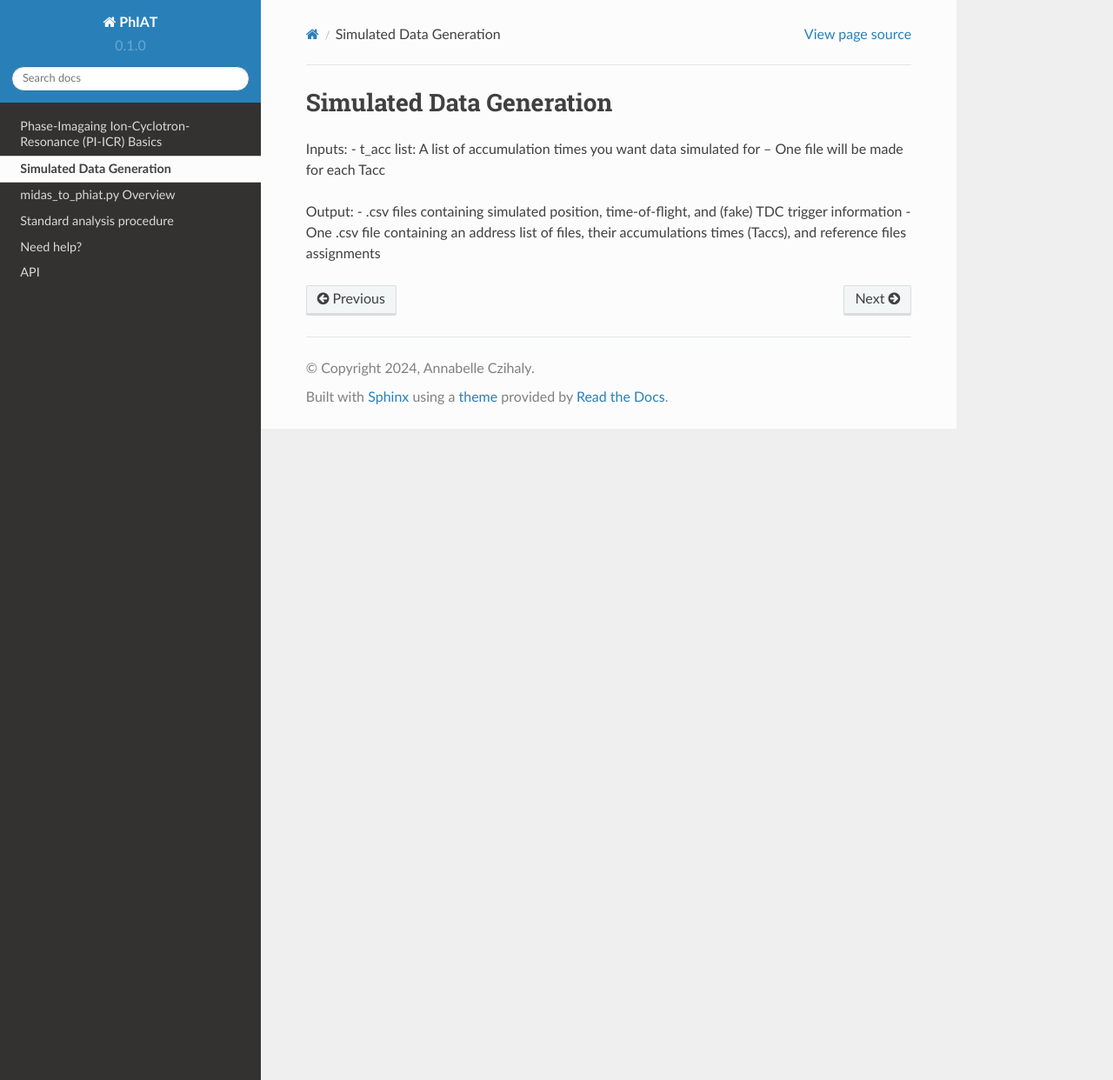
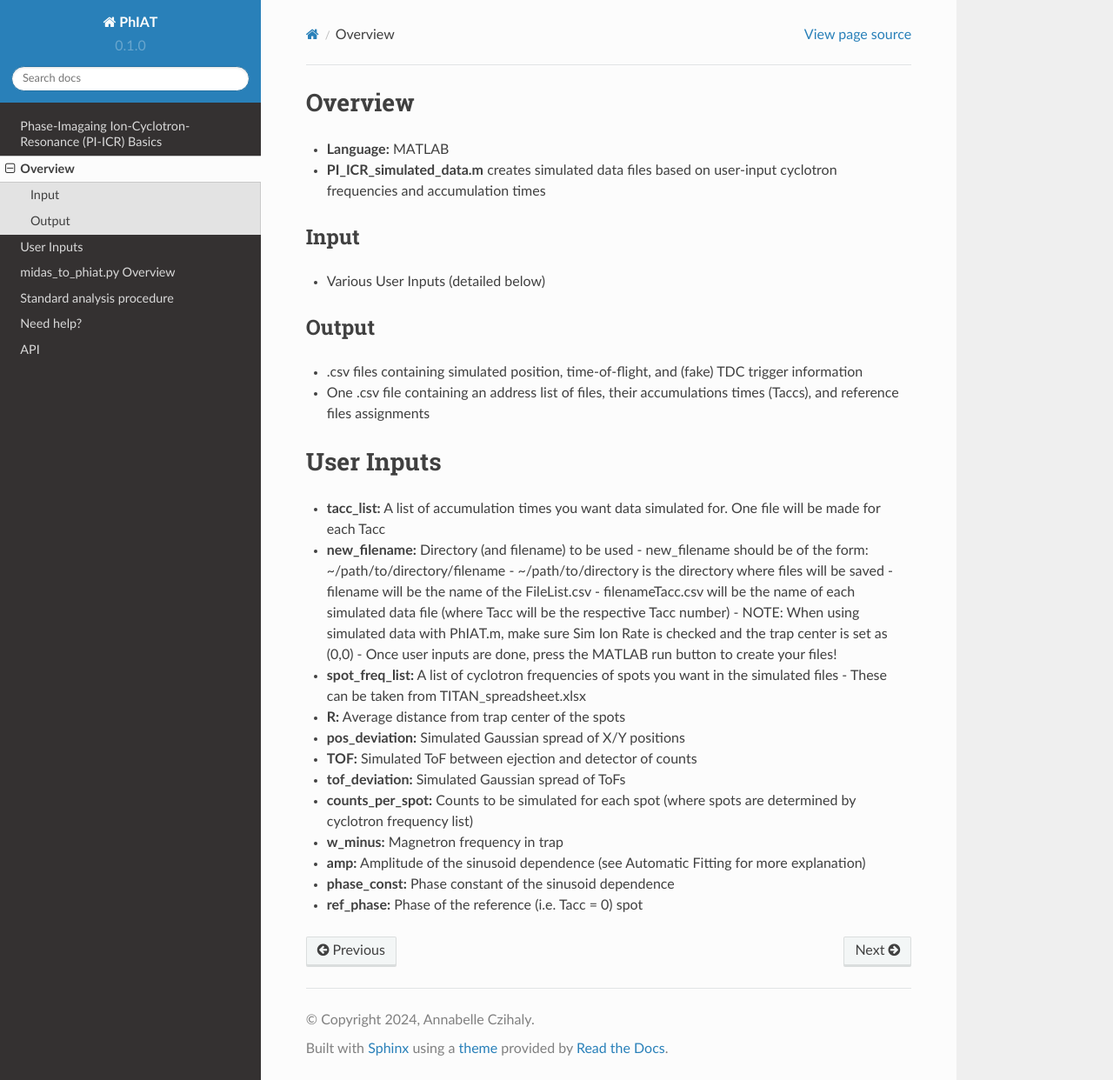
Before and after one commit to aczihalytriumf/phiat, a Sphinx documentation site: the page built from docs/source/simulated_data_generation.rst, in a window 1280 px wide and 1242 px high. Shown: the whole window at 87% size. Built offline with Sphinx 7.4.7 and the Read the Docs theme 2.0.0, drawn with Linux system fonts in a browser that asks for light colours.

Commit message:
Update simulated_data_generation.rst

```diff
--- a/docs/source/simulated_data_generation.rst
+++ b/docs/source/simulated_data_generation.rst
@@ -1,9 +1,39 @@
-Simulated Data Generation
-----
-Inputs:
-- t_acc list: A list of accumulation times you want data simulated for
--- One file will be made for each Tacc
+Overview
+========
 
-Output:
+- **Language:** MATLAB
+- **PI_ICR_simulated_data.m** creates simulated data files based on user-input cyclotron frequencies and accumulation times
+
+Input
+-----
+
+- Various User Inputs (detailed below)
+
+Output
+-----
+
 - .csv files containing simulated position, time-of-flight, and (fake) TDC trigger information
 - One .csv file containing an address list of files, their accumulations times (Taccs), and reference files assignments
+
+User Inputs
+===========
+
+- **tacc_list:** A list of accumulation times you want data simulated for. One file will be made for each Tacc
+- **new_filename:** Directory (and filename) to be used
+  - new_filename should be of the form: ~/path/to/directory/filename
+  - ~/path/to/directory is the directory where files will be saved
+  - filename will be the name of the FileList.csv
+  - filenameTacc.csv will be the name of each simulated data file (where Tacc will be the respective Tacc number)
+  - NOTE: When using simulated data with PhIAT.m, make sure Sim Ion Rate is checked and the trap center is set as (0,0)
+  - Once user inputs are done, press the MATLAB run button to create your files!
+- **spot_freq_list:** A list of cyclotron frequencies of spots you want in the simulated files
+  - These can be taken from TITAN_spreadsheet.xlsx
+- **R:** Average distance from trap center of the spots
+- **pos_deviation:** Simulated Gaussian spread of X/Y positions
+- **TOF:** Simulated ToF between ejection and detector of counts
+- **tof_deviation:** Simulated Gaussian spread of ToFs
+- **counts_per_spot:** Counts to be simulated for each spot (where spots are determined by cyclotron frequency list)
+- **w_minus:** Magnetron frequency in trap
+- **amp:** Amplitude of the sinusoid dependence (see Automatic Fitting for more explanation)
+- **phase_const:** Phase constant of the sinusoid dependence
+- **ref_phase:** Phase of the reference (i.e. Tacc = 0) spot
```
